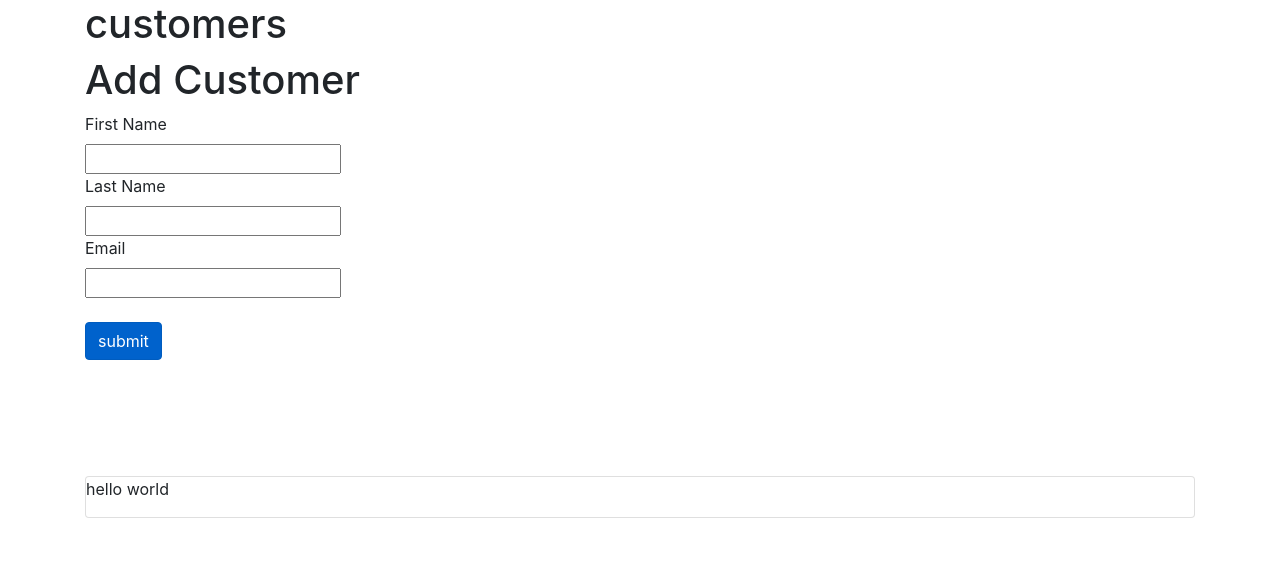
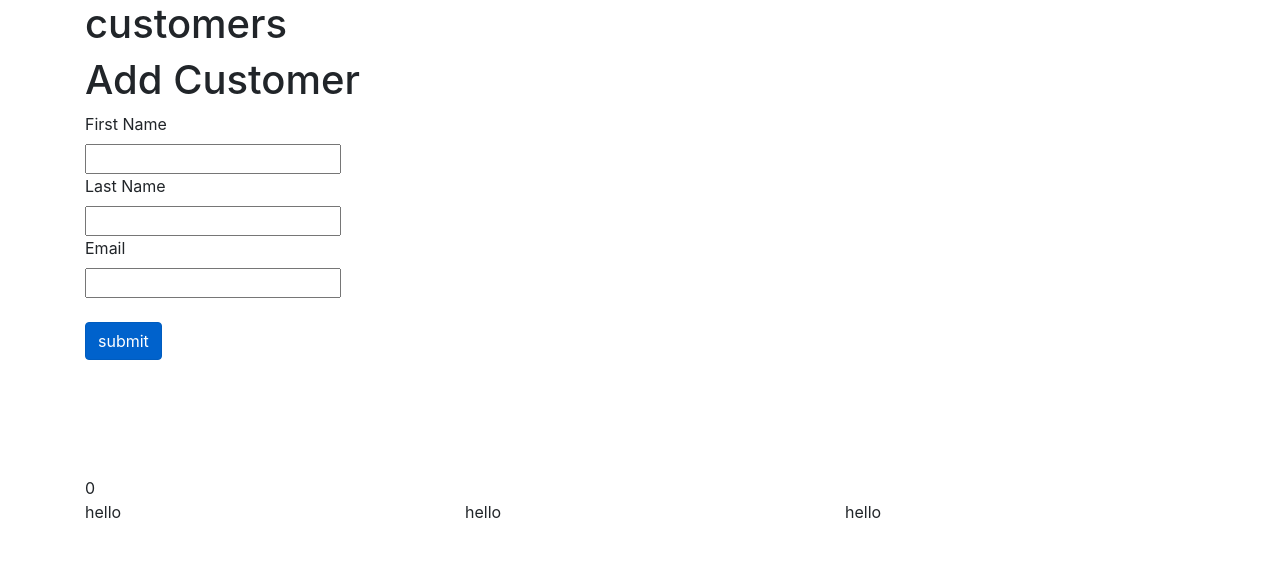
Before and after one commit to starfish01/nodeJs, a Node server app: page / in a window 1280 px wide. Shown: the top 576 px of the page. Run offline with Node 20, Linux system fonts and the light colour scheme; some libraries are stand-ins or nearby versions.

Commit message:
mucking around

```diff
--- a/lesson2/views/index.ejs
+++ b/lesson2/views/index.ejs
@@ -30,6 +30,7 @@
 	<% } %>
 
 
+
 	<ul style="list-style: none; padding: 50px 0">
 			<% users.forEach(function(user){ %>
 				<div class="card" style="padding:10px 10px; margin:10px; ">
@@ -41,11 +42,44 @@
 			<% }) %>
 		</ul>
 
+		<% var carret = users.length %>
 
-<div class="card">
-		<blockquote class="card-blockquote">hello world</blockquote>
-</div>
+		<%= carret/3 %>
 
+
+
+
+
+
+
+		<div class="row">
+			<div class="col" id="col1">
+				  hello
+			</div>
+			<div class="col" id="col2">
+				  hello
+			</div>
+			<div class="col" id="col3">
+				  hello
+			</div>
+		</div>
+
+		<% users.forEach(function(user){ %>
+
+			<% for(var i=0; i < 3; i++) { { %>
+
+				<script>
+					function myFunction() {
+						var x = document.getElementById("col1");
+						x = document.write(<p>k</p>);
+					}
+				</script>
+
+
+
+				<% } }%>
+
+		<% }) %>
 
 
 
```
